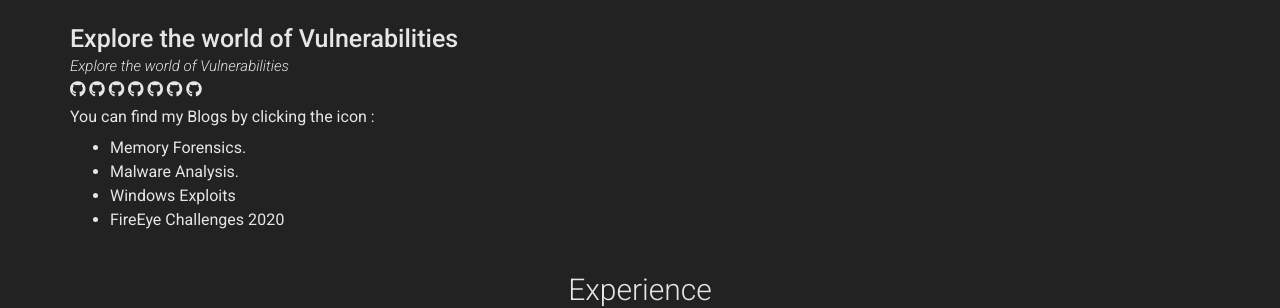
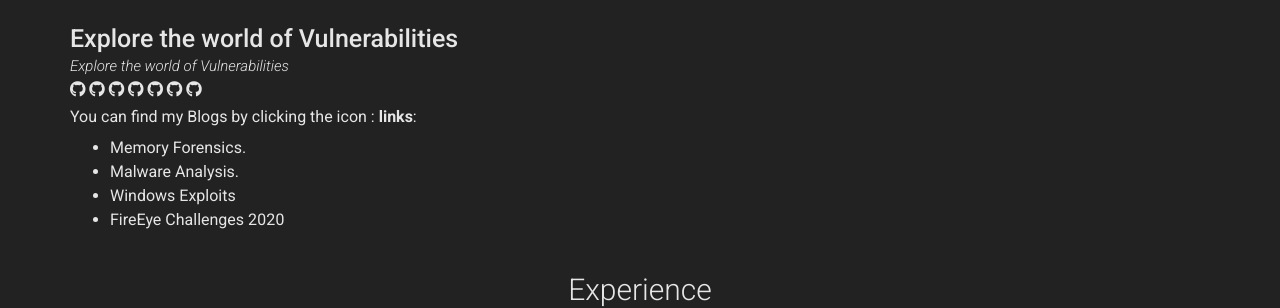
Before and after one commit to yashomer1994/Resume, a Jekyll site: the page built from index.md, in a window 1280 px wide. Shown: the part 657-965 px from the top of the page. Built offline with Jekyll 4.4.1, drawn with Linux system fonts in a browser that asks for light colours; nearby versions of some CDN libraries.

Commit message:
Update _config.yml

```diff
--- a/_config.yml
+++ b/_config.yml
@@ -98,7 +98,7 @@ content:
 
         description: | # this will include new lines to allow paragraphs
          You can find my Blogs by clicking the icon :
-
+          **links**:
            - Memory Forensics.
            - Malware Analysis.
            - Windows Exploits
```
